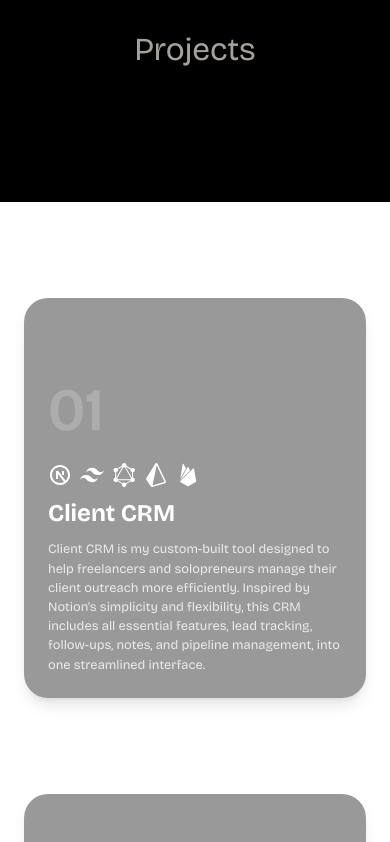
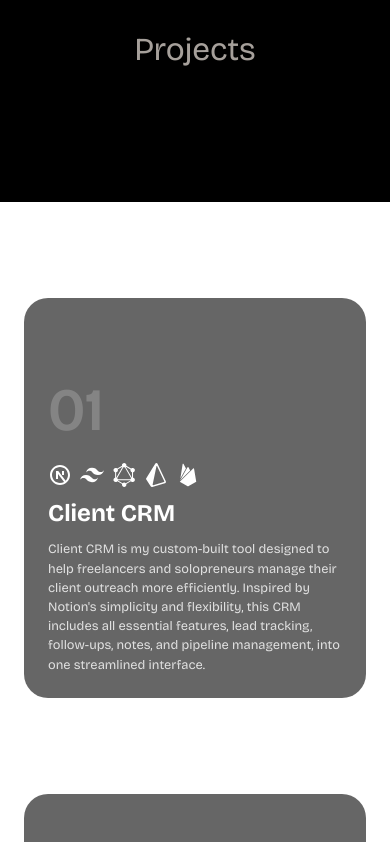
Before and after one commit to iamkaranroushan/my-portfolio, a Next.js app: page / in a window 390 px wide. Shown: the part 830-1672 px from the top of the page. Built offline with nearby package versions, Linux system fonts and the light colour scheme.

Commit message:
updated project section animatoins for mobile

```diff
--- a/Components/Projects/projects.jsx
+++ b/Components/Projects/projects.jsx
@@ -8,7 +8,7 @@ import { RiNextjsLine } from "react-icons/ri";
 import { GrGraphQl } from "react-icons/gr";
 import { SiTailwindcss, SiPrisma } from "react-icons/si";
 import { IoLogoFirebase } from "react-icons/io5";
-import {motion} from "framer-motion";
+import { motion } from "framer-motion";
 // ICON MAP
 const iconMap = {
   RiNextjsLine: RiNextjsLine,
@@ -93,7 +93,7 @@ const Projects = () => {
 
   return (
     <motion.div
-      className="w-full">
+      className="w-full overflow-x-hidden">
       {" "}
 
       {/* Header */}{" "}
@@ -101,14 +101,16 @@ const Projects = () => {
         className="flex justify-center bg-black text-white py-[clamp(8rem,10vw,20rem)]">
 
         <motion.h2
-        initial={{  scale: 0,}}
-        whileInView={{ scale: 1,}}
-        transition={{duration: 0.8, ease: "easeOut" }}
+          initial={{ scale: 0, }}
+          whileInView={{ scale: 1, }}
+          transition={{ duration: 0.8, ease: "easeOut" }}
           viewport={{ once: true, amount: 0.1 }}
           className="text-[clamp(2rem,4vw,4rem)] text-stone-400">
           Projects{" "}
         </motion.h2>{" "}
       </motion.div>{" "}
+
+
 
 
       <span id="projects" />
@@ -123,57 +125,83 @@ const Projects = () => {
             <div key={index}>
               {" "}
               {/* 👇 Mobile Layout */}{" "}
-              <div className="lg:hidden w-full bg-white rounded-3xl shadow-lg overflow-hidden relative group">
+              <motion.div
+                initial={{ x: "clamp(-200px, 10vw, -300px)", opacity: 0 }}
+                whileInView={{ x: 0, opacity: 1 }}
+                transition={{ duration: 0.6, ease: "easeInOut" }}
+                viewport={{ once: true, amount: 0.2 }}
+                className="lg:hidden w-full bg-white rounded-3xl overflow-hidden relative group">
                 <div className="w-full h-[400px] bg-cover bg-center">
-                  <div className="absolute inset-0 bg-black/40 group-hover:bg-black/60 transition-all duration-300" />
-                  <div className="absolute flex flex-col gap-2 bottom-0 w-full p-6 text-white z-10">
-                    <p className="text-[60px] sm:text-[90px] font-semibold text-white/20">
+                  <motion.div
+
+                    className="absolute inset-0 bg-black/60 group-hover:bg-black/80 transition-all duration-300" />
+                  <motion.div
+                    className="absolute flex flex-col gap-2 bottom-0 w-full p-6 text-white z-10">
+                    <motion.p
+                      initial={{ opacity: 0, y: 30 }}
+                      whileInView={{ opacity: 1, y: 0 }}
+                      transition={{ delay: 0.6, duration: 1, ease: "easeInOut" }}
+                      viewport={{ once: true, amount: 0.2 }}
+                      className="text-[60px] sm:text-[90px] font-semibold text-white/20">
                       {" "}
                       {projectNumber}{" "}
-                    </p>{" "}
+                    </motion.p>{" "}
                     {/* Tech Icons */}
                     <div className="flex flex-wrap gap-2">
                       {" "}
                       {project.icons.map((iconName, i) => {
                         const Icon = iconMap[iconName.trim()];
                         return Icon ? (
-                          <span key={i} className="text-white text-2xl">
+                          <motion.span
+                            initial={{ opacity: 0, y: 30 }}
+                            whileInView={{ opacity: 1, y: 0 }}
+                            transition={{ delay: 0.6 + i * 0.1, duration: 0.8, ease: "easeInOut" }}
+                            viewport={{ once: true, amount: 0.2 }}
+                            key={i} className="text-white text-2xl">
                             <Icon />
-                          </span>
+                          </motion.span>
                         ) : null;
                       })}{" "}
                     </div>
-                    <h3 className="text-[clamp(1.5rem,5vw,4rem)] font-bold">
+                    {/*title*/}
+                    <motion.h3
+                      initial={{ opacity: 0, y: 30 }}
+                      whileInView={{ opacity: 1, y: 0 }}
+                      transition={{ delay: 1, duration: 1, ease: "easeInOut" }}
+                      viewport={{ once: true, amount: 0.2 }}
+                      className="text-[clamp(1.5rem,5vw,4rem)] font-bold">
                       {" "}
                       {project.title}{" "}
-                    </h3>{" "}
-                    <p className="text-[clamp(0.8rem,1.7vw,1.5rem)] text-white/80">
+                    </motion.h3>{" "}
+                    {/*description*/}
+                    <motion.p
+                      initial={{ opacity: 0, y: 30 }}
+                      whileInView={{ opacity: 1, y: 0 }}
+                      transition={{ delay: 1.4, duration: 1, ease: "easeInOut" }}
+                      viewport={{ once: true, amount: 0.2 }}
+                      className="text-[clamp(0.8rem,1.7vw,1.5rem)] text-white/80">
                       {" "}
                       {project.description}{" "}
-                    </p>{" "}
+                    </motion.p>{" "}
+
+                  </motion.div>{" "}
                 </div>{" "}
-                </div>{" "}
-              </div>
+              </motion.div>
 
 
               {/* 👇 Desktop Layout */}{" "}
               <motion.div
-
-
-                className={`hidden lg:flex h-[80vh] justify-between items-center gap-[clamp(2rem,5vw,8rem)] ${
-                  !isEven ? "flex-row-reverse" : ""
+                className={`hidden lg:flex h-[80vh] justify-between items-center gap-[clamp(2rem,5vw,8rem)] ${!isEven ? "flex-row-reverse" : ""
                   }`}
               >
                 {/* 👇 Image or Lottie Section */}{" "}
                 <motion.div
-                initial={{ opacity:0, x: !isEven? 500 : -500 , }}
-                whileInView={{ opacity:1, x: 0  ,}}
+                  initial={{ opacity: 0, x: !isEven ? 500 : -500, }}
+                  whileInView={{ opacity: 1, x: 0, }}
                   transition={{ duration: 1.6, ease: "easeOut" }}
                   viewport={{ once: true, amount: 0.2 }}
                   className="w-[clamp(300px,40vw,700px)] rounded-3xl overflow-hidden bg-gray-100"
-                 style={{
-                    height: "clamp(300px, 50vw, 600px)", // 👈 responsive height
-                  }}
+                  style={{ height: "clamp(300px, 50vw, 600px)" }} // 👈 responsive height }}
                 >
                   {" "}
                   {project.image ? (
@@ -193,9 +221,9 @@ const Projects = () => {
                   className="flex-1 flex flex-col items-start gap-4">
 
                   <motion.div
-                  initial={{opacity:0, y: 60, }}
-                  whileInView={{opacity:1, y : 0}}
-                  transition={{delay:0.2, duration: 0.6, ease: "easeOut" }}
+                    initial={{ opacity: 0, y: 60, }}
+                    whileInView={{ opacity: 1, y: 0 }}
+                    transition={{ delay: 0.2, duration: 0.6, ease: "easeOut" }}
                     viewport={{ once: true, amount: 0.4 }}
                     className="flex justify-between items-center w-full">
                     <p className="text-[clamp(2rem,6vw,6rem)] font-semibold text-primary/10">
@@ -205,9 +233,9 @@ const Projects = () => {
                   </motion.div>
 
                   <motion.div
-                  initial={{opacity:0, y: 60, }}
-                  whileInView={{opacity:1, y : 0}}
-                  transition={{delay:0.4, duration: 0.6, ease: "easeOut" }}
+                    initial={{ opacity: 0, y: 60, }}
+                    whileInView={{ opacity: 1, y: 0 }}
+                    transition={{ delay: 0.4, duration: 0.6, ease: "easeOut" }}
                     viewport={{ once: true, amount: 0.2 }}
                     className="flex flex-wrap gap-2">
                     {" "}
@@ -222,9 +250,9 @@ const Projects = () => {
                   </motion.div>
                   {/*title*/}
                   <motion.p
-                  initial={{opacity:0, y: 60, }}
-                  whileInView={{opacity:1, y : 0}}
-                  transition={{delay:0.4, duration: 0.6, ease: "easeOut" }}
+                    initial={{ opacity: 0, y: 60, }}
+                    whileInView={{ opacity: 1, y: 0 }}
+                    transition={{ delay: 0.4, duration: 0.6, ease: "easeOut" }}
                     viewport={{ once: true, amount: 0.2 }}
                     className="text-[clamp(1rem,1.7vw,1.5rem)] text-muted-foreground">
                     {" "}
@@ -232,9 +260,9 @@ const Projects = () => {
                   </motion.p>
                   {/*description*/}
                   <motion.h3
-                  initial={{opacity:0, y: 60, }}
-                  whileInView={{opacity:1, y : 0}}
-                  transition={{delay:0.6, duration: 0.6, ease: "easeOut" }}
+                    initial={{ opacity: 0, y: 60, }}
+                    whileInView={{ opacity: 1, y: 0 }}
+                    transition={{ delay: 0.6, duration: 0.6, ease: "easeOut" }}
                     viewport={{ once: true, amount: 0.1 }}
                     className="text-[clamp(2rem,5vw,4rem)] font-bold text-stone-800 leading-tighter">
                     {" "}
@@ -242,9 +270,9 @@ const Projects = () => {
                   </motion.h3>
                   {/*links*/}
                   <motion.div
-                  initial={{opacity:0, y: 60, }}
-                  whileInView={{opacity:1, y : 0}}
-                  transition={{delay:0.6, duration: 0.6, ease: "easeOut" }}
+                    initial={{ opacity: 0, y: 60, }}
+                    whileInView={{ opacity: 1, y: 0 }}
+                    transition={{ delay: 0.6, duration: 0.6, ease: "easeOut" }}
                     viewport={{ once: true, amount: 0.1 }}
                     className="flex items-center">
                     <Link
```
Also changed, not shown: 1 other file (tests, documents, lock files or other folders). Lines whose indentation alone changed are shown as unchanged.
